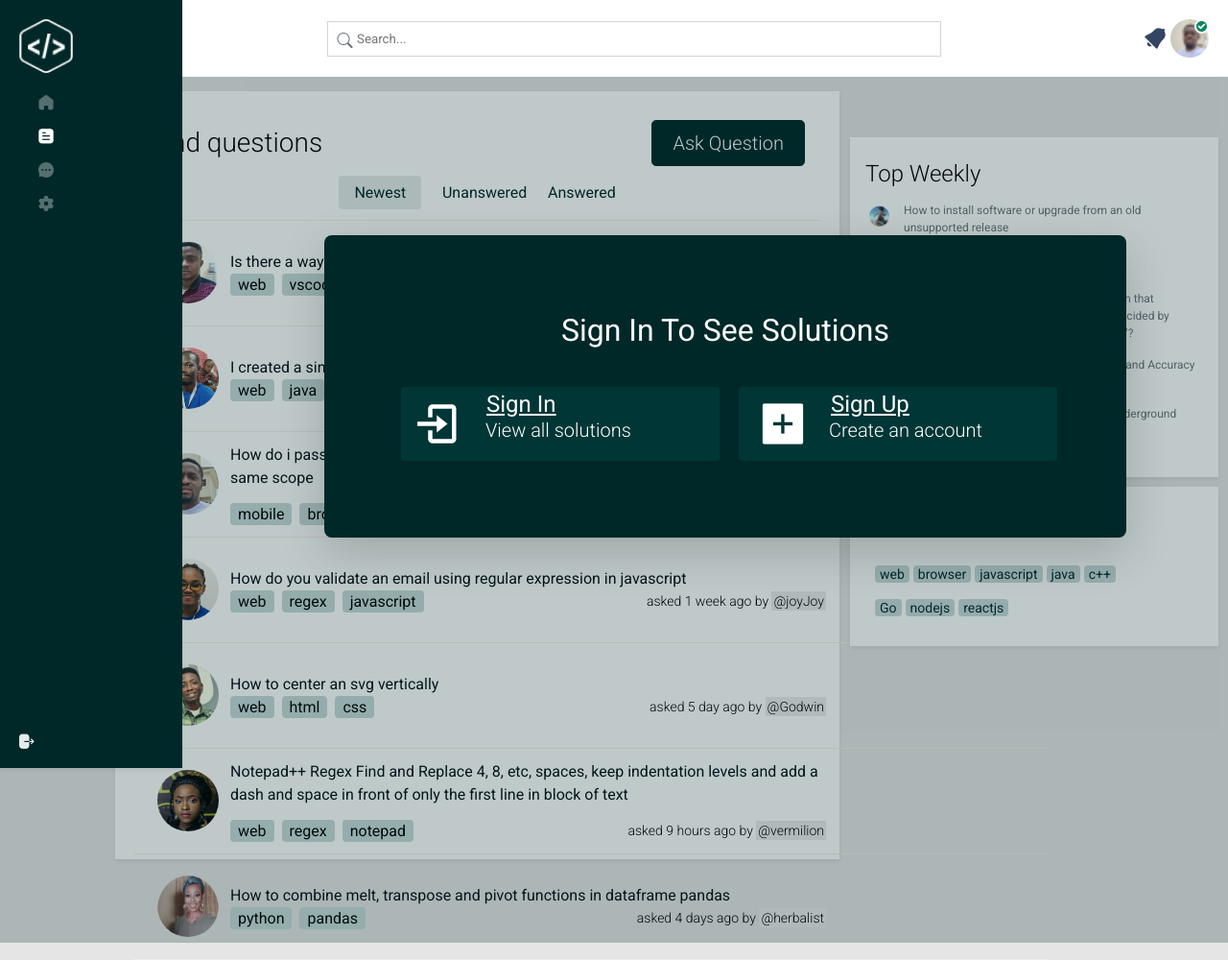
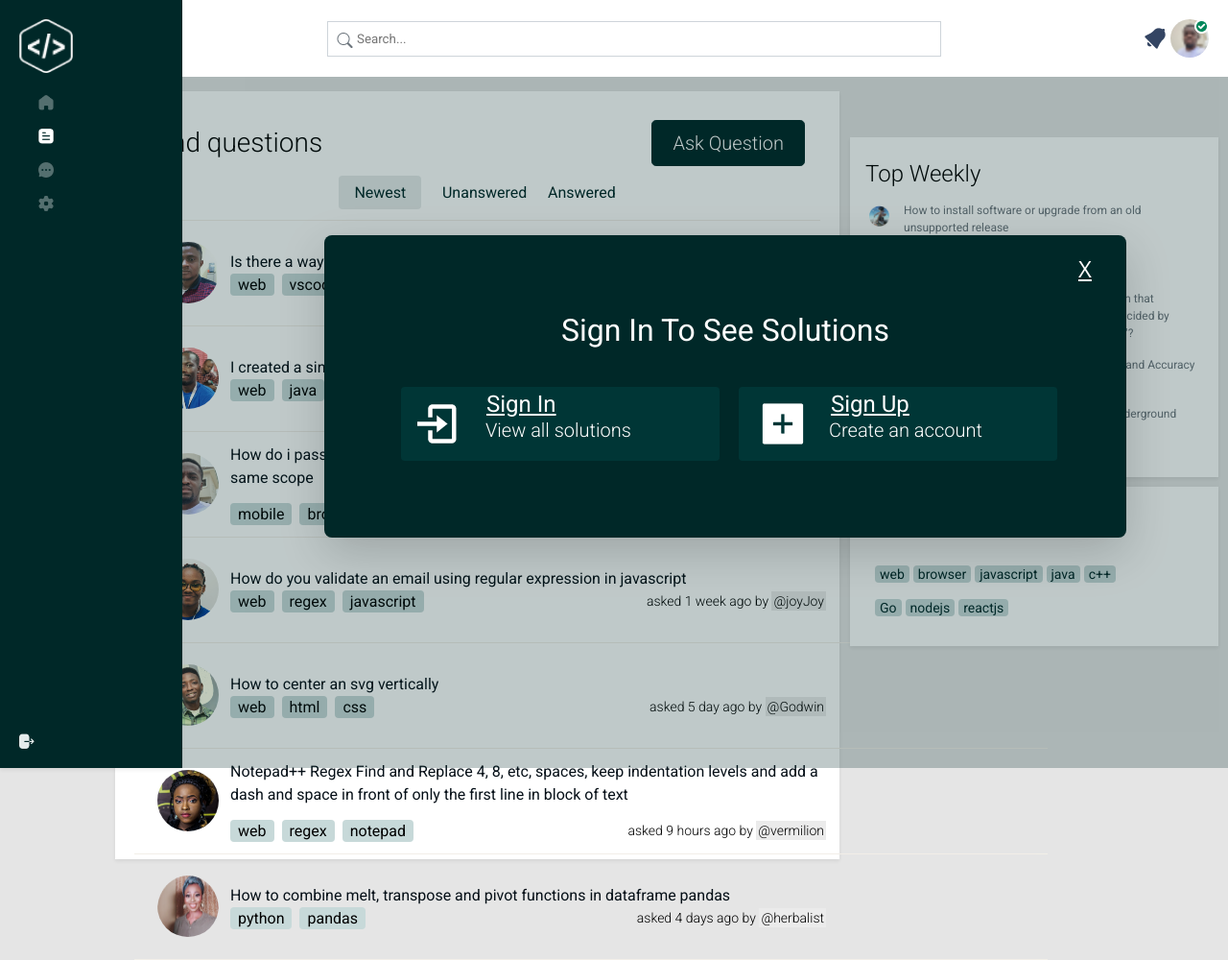
Before and after one commit to vermilion4/codeask-vanilla, a plain HTML site: page question.html in a window 1280 px wide. Shown: the whole page at 96% size. Drawn offline with Linux system fonts and the light colour scheme; sample sign-in values are in the browser's storage.

Commit message:
added the cancel button to modal pop up

```diff
--- a/CSS/question.css
+++ b/CSS/question.css
@@ -252,10 +252,10 @@ header input {
 
 
  /* MODAL POP UP CSS CODE STARTS HERE */
- #modal{
+ .modal{
 position: fixed;
-width: 1512px;
-height: 982px;
+width: 100%;
+height: 100%;
 left: 0px;
 top: 0px;
 background: rgba(0, 40, 40, 0.25);
@@ -420,6 +420,31 @@ margin-left: 74px;;
 line-height: 120%;
 color: #FFFFFF;
 
+}
+
+
+span#closeButton {
+position: absolute;
+width: 14px;
+height: 29px;
+right: 36px;
+top: 21px;
+font-family: 'Open Sans';
+font-style: normal;
+font-weight: 400;
+font-size: 24px;
+line-height: 120%;
+background: none;
+border: none;
+display: flex;
+align-items: center;
+text-decoration-line: underline;
+text-transform: capitalize;
+color: #FFFFFF;
+flex: none;
+order: 2;
+flex-grow: 0;
+z-index: 2;
 }
 
 
--- a/JS/question.js
+++ b/JS/question.js
@@ -23,3 +23,5 @@ sideBar.onmouseout = function() {
     questionPage.style.width = '59%';
     questionPage.style.marginLeft = '120px';
 }
+
+// CLOSE BUTTON FOR MODAL POP UP
--- a/question.html
+++ b/question.html
@@ -339,11 +339,10 @@
 
 
          <!-- MODAL POP UP CODE STARTS HERE -->
-          <div id="modal">
-
+          <div class="modal">
             <div class="modal-pop">
+              <span id="closeButton" onclick="this.parentNode.parentNode.remove(); return false;">x</span>
               <h1>Sign in to see solutions</h1>
-
               <div class="modal-content">
                 <div class="sign-in">
                   <div>
```
